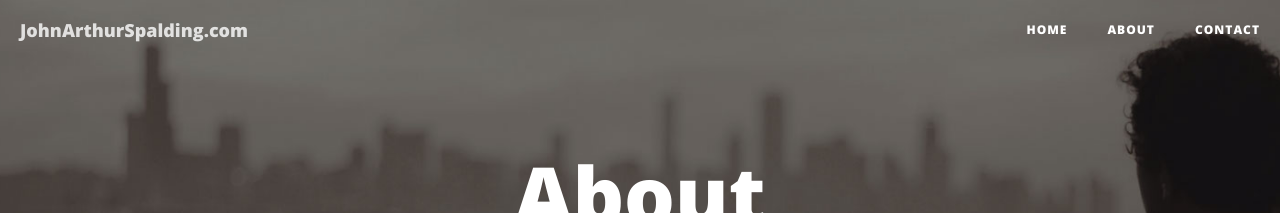
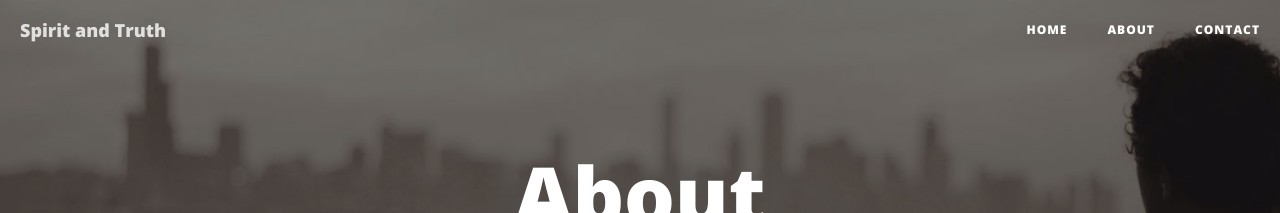
Before and after one commit to fotoetienne/johnarthurspalding, a Jekyll site: the page built from about.html, in a window 1280 px wide. Shown: the top 213 px of the page. Built offline with Jekyll 4.4.1, drawn with Linux system fonts in a browser that asks for light colours; nearby versions of some CDN libraries.

Commit message:
Change title to Spirit and Truth

```diff
--- a/_config.yml
+++ b/_config.yml
@@ -1,5 +1,5 @@
 # Site settings
-title: JohnArthurSpalding.com
+title: Spirit and Truth
 header-img: img/skellig_michael.jpg
 email: your-email@yourdomain.com
 copyright_name: John Arthur Spalding
```
